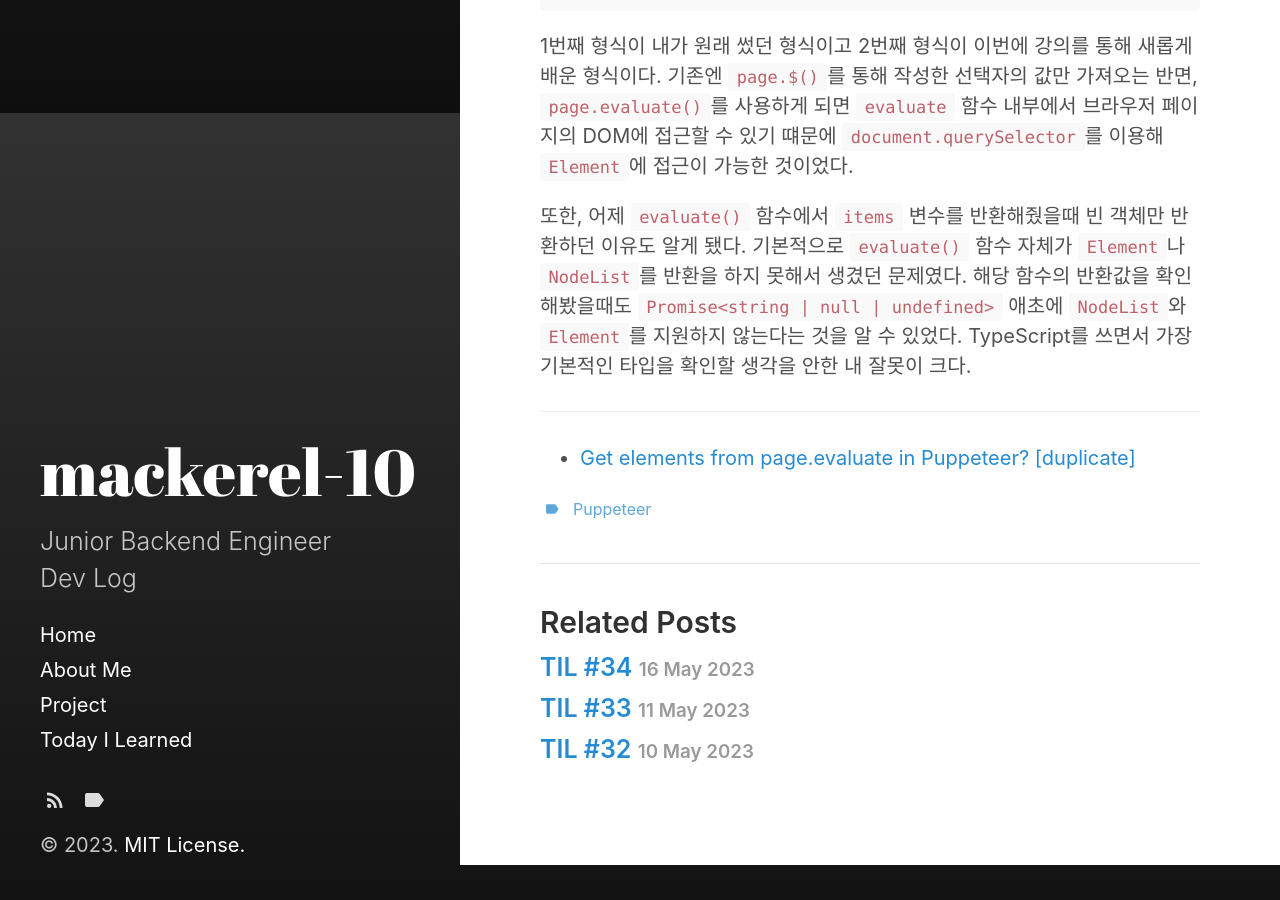
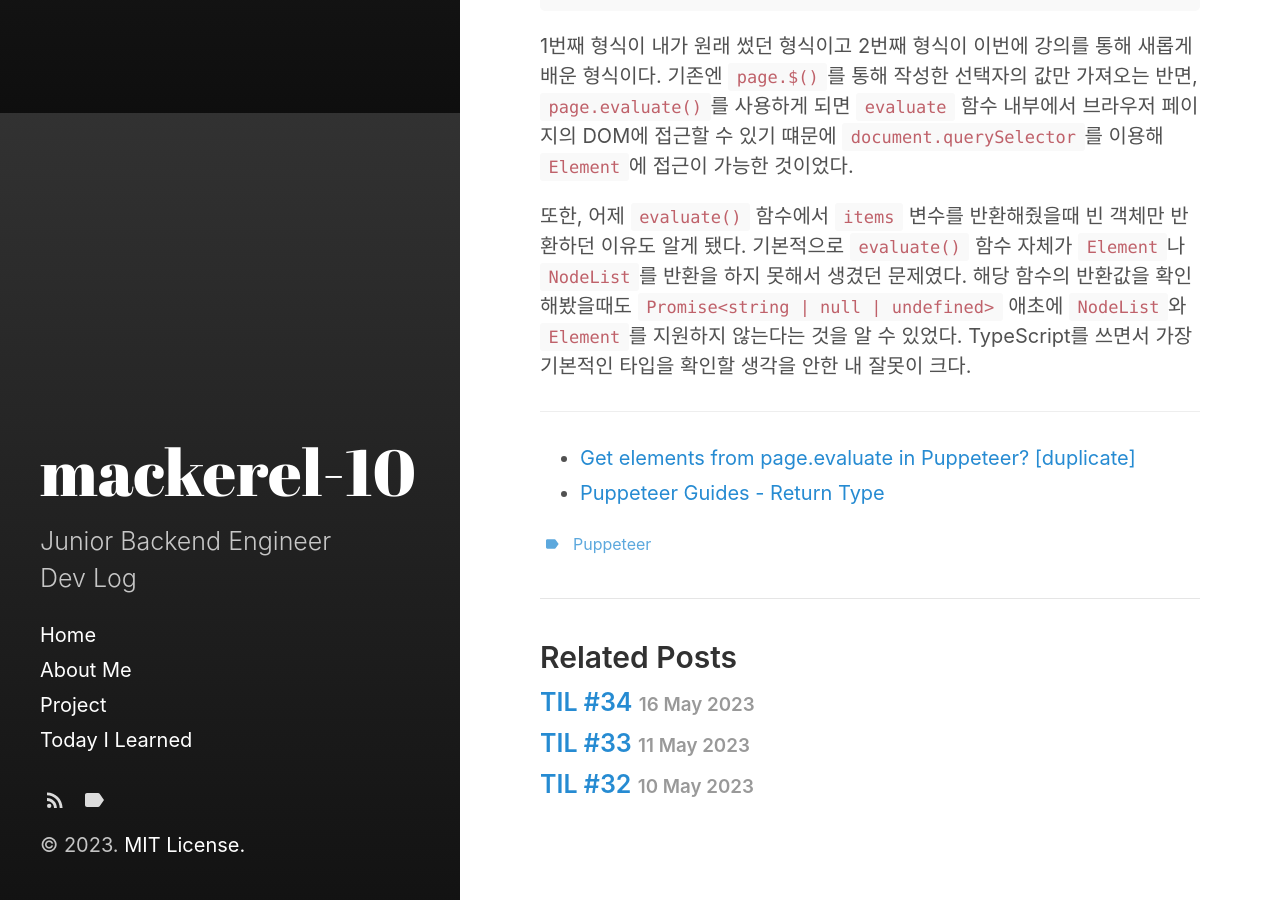
Before and after one commit to mackerel-10/mackerel-10.github.io, a Jekyll site: the page built from _posts/2023-06-27-TIL-35.md, in a window 1280 px wide and 900 px high, scrolled down 787 px. Built offline with Jekyll 4.4.1, drawn with Linux system fonts in a browser that asks for light colours; before the commit the page ends 1652 px from its top, so only the background shows below that.

Commit message:
Add: reference link 추가
evaluate과 evaluateHandle에 대한 링크 추가

```diff
--- a/_posts/2023-06-27-TIL-35.md
+++ b/_posts/2023-06-27-TIL-35.md
@@ -39,3 +39,4 @@ console.log('2' + text);
 ---
 
 - [Get elements from page.evaluate in Puppeteer? [duplicate]](https://stackoverflow.com/questions/53032903/get-elements-from-page-evaluate-in-puppeteer)
+- [Puppeteer Guides - Return Type](https://pptr.dev/guides/evaluate-javascript#return-types)
```
